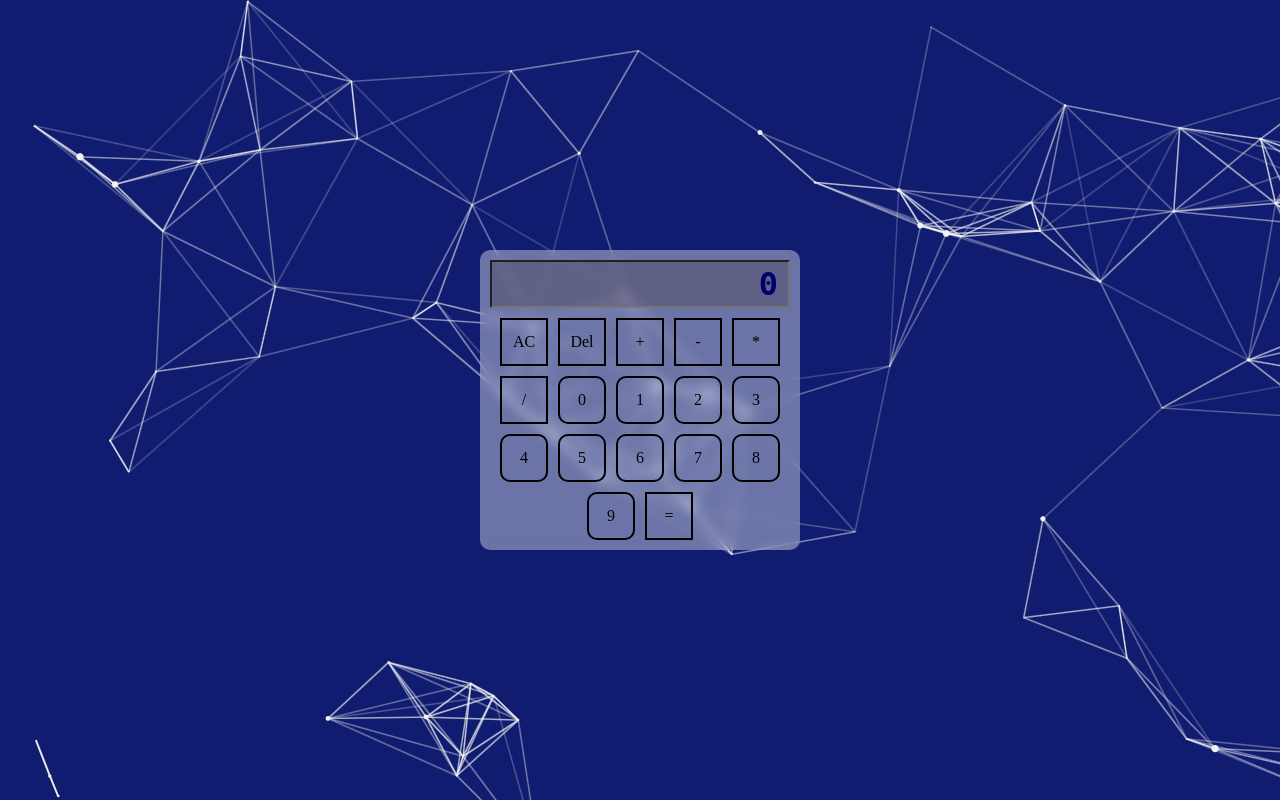
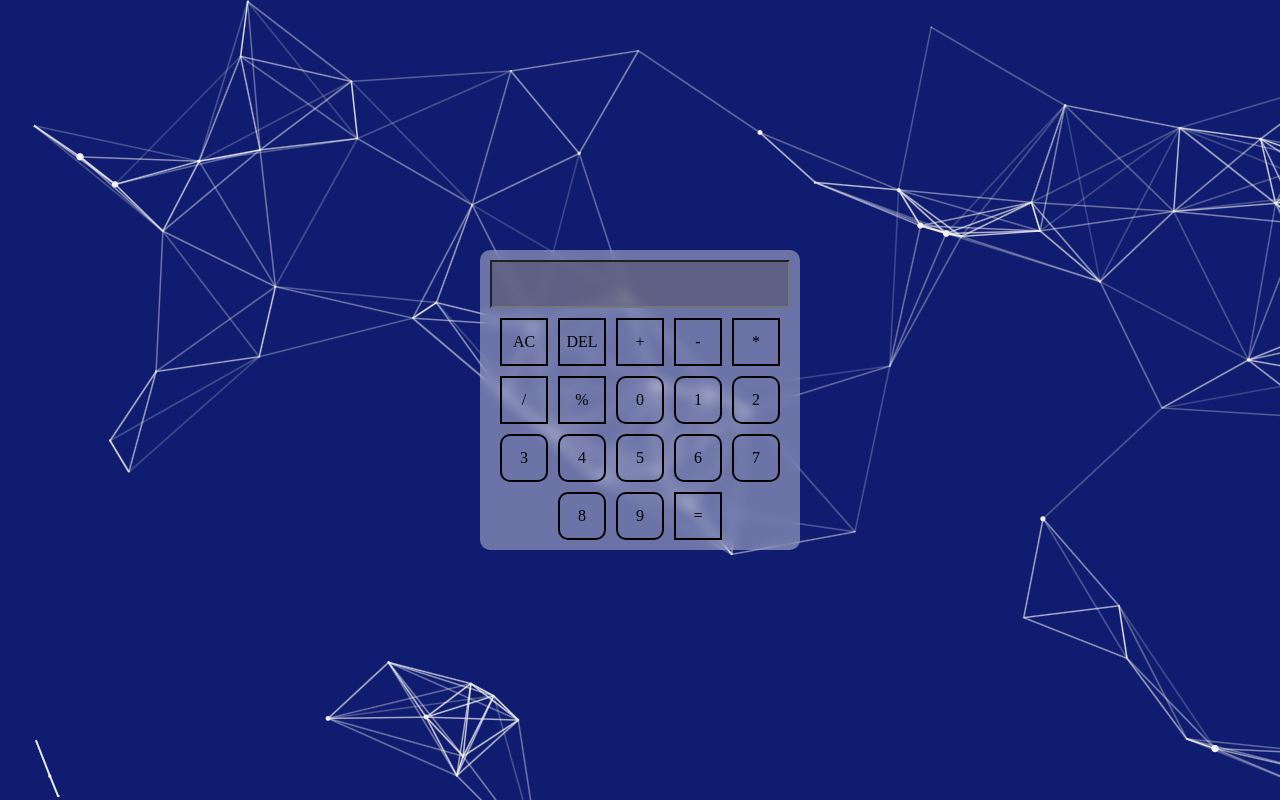
Before and after one commit to shivanshuhere/ITintern, a plain HTML site: page calculator/index.html in a window 1280 px wide. Drawn offline with Linux system fonts and the light colour scheme.

Commit message:
add % operator

```diff
--- a/calculator/index.html
+++ b/calculator/index.html
@@ -10,13 +10,14 @@
   <body>
     <div class="container">
       <div class="box">
-        <input type="text" readonly value="0" class="output" />
+        <input type="text" readonly value="" class="output" />
         <div class="operator ac">AC</div>
-        <div class="operator del">Del</div>
+        <div class="operator del">DEL</div>
         <div class="operator add">+</div>
         <div class="operator sub">-</div>
         <div class="operator mul">*</div>
         <div class="operator div">/</div>
+        <div class="operator rem">%</div>
         <div class="0 num">0</div>
         <div class="1 num">1</div>
         <div class="2 num">2</div>
```
